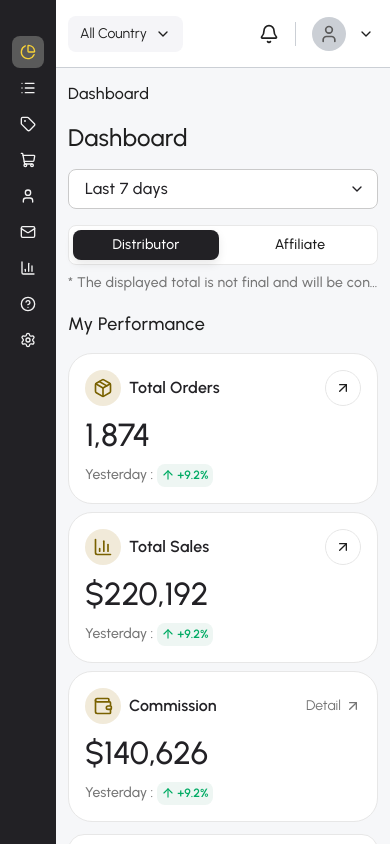
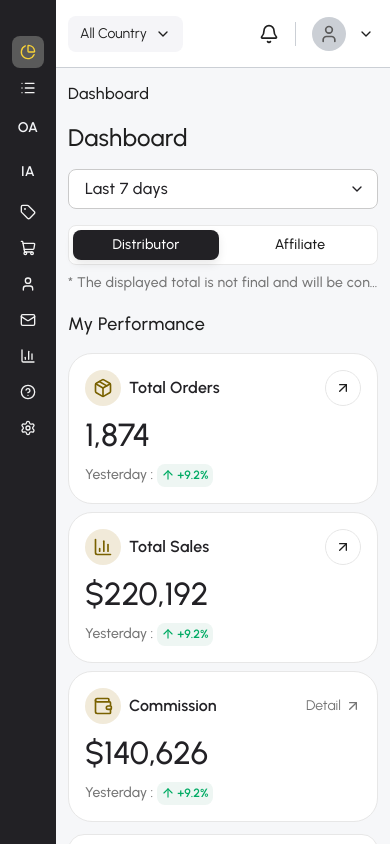
Before and after one commit to sangium47/aim-earn, a Next.js app: page /distributor/dashboard in a window 390 px wide. Both pictures are taken after a click on the button 28 px from the left and 88 px from the top of the page. Shown: the top 844 px of the page. Built offline with nearby package versions, Linux system fonts and the light colour scheme.

Commit message:
adjust sidebar for mobile

```diff
--- a/app/distributor/layout.tsx
+++ b/app/distributor/layout.tsx
@@ -26,7 +26,7 @@ import {
 /*  DATA                                                                       */
 /* -------------------------------------------------------------------------- */
 
-type NavChild = { label: string; href: string };
+type NavChild = { label: string; short: string; href: string };
 
 type NavItem = {
   label: string;
@@ -43,9 +43,14 @@ const NAV_ITEMS: NavItem[] = [
     Icon: List,
     collapsible: true,
     children: [
-      { label: "Own Affiliates", href: "/distributor/affiliate-list" },
+      {
+        label: "Own Affiliates",
+        short: "OA",
+        href: "/distributor/affiliate-list",
+      },
       {
         label: "Inactive Affiliates",
+        short: "IA",
         href: "/distributor/inactive-affiliate-list",
       },
     ],
@@ -55,8 +60,12 @@ const NAV_ITEMS: NavItem[] = [
     Icon: Tag,
     collapsible: true,
     children: [
-      { label: "Products", href: "/distributor/products" },
-      { label: "Promotions", href: "/distributor/products/promotions" },
+      { label: "Products", short: "PR", href: "/distributor/products" },
+      {
+        label: "Promotions",
+        short: "PM",
+        href: "/distributor/products/promotions",
+      },
     ],
   },
   {
@@ -64,8 +73,16 @@ const NAV_ITEMS: NavItem[] = [
     Icon: ShoppingCart,
     collapsible: true,
     children: [
-      { label: "Direct Orders", href: "/distributor/orders/direct" },
-      { label: "Affiliate Orders", href: "/distributor/orders/affiliate" },
+      {
+        label: "Direct Orders",
+        short: "DO",
+        href: "/distributor/orders/direct",
+      },
+      {
+        label: "Affiliate Orders",
+        short: "AO",
+        href: "/distributor/orders/affiliate",
+      },
     ],
   },
   {
@@ -73,9 +90,14 @@ const NAV_ITEMS: NavItem[] = [
     Icon: UserIcon,
     collapsible: true,
     children: [
-      { label: "Direct Customers", href: "/distributor/customers/direct" },
+      {
+        label: "Direct Customers",
+        short: "DC",
+        href: "/distributor/customers/direct",
+      },
       {
         label: "Affiliate Customers",
+        short: "AC",
         href: "/distributor/customers/affiliate",
       },
     ],
@@ -86,8 +108,8 @@ const NAV_ITEMS: NavItem[] = [
     Icon: BarChart3,
     collapsible: true,
     children: [
-      { label: "Sales", href: "/distributor/reports/sales" },
-      { label: "Payout", href: "/distributor/reports/payout" },
+      { label: "Sales", short: "SL", href: "/distributor/reports/sales" },
+      { label: "Payout", short: "PO", href: "/distributor/reports/payout" },
     ],
   },
   { label: "Support", Icon: HelpCircle, href: "/distributor/support" },
@@ -96,9 +118,9 @@ const NAV_ITEMS: NavItem[] = [
     Icon: Settings,
     collapsible: true,
     children: [
-      { label: "Bank Account", href: "/distributor/setting/bank" },
-      { label: "Reminder", href: "/distributor/setting/reminder" },
-      { label: "Country", href: "/distributor/setting/country" },
+      { label: "Bank Account", short: "BA", href: "/distributor/setting/bank" },
+      { label: "Reminder", short: "RM", href: "/distributor/setting/reminder" },
+      { label: "Country", short: "CT", href: "/distributor/setting/country" },
     ],
   },
 ];
@@ -184,7 +206,7 @@ function Sidebar() {
               )}
 
               {collapsible && children && isOpen ? (
-                <ul className={`hidden md:flex flex-col gap-1`}>
+                <ul className={`flex flex-col gap-1`}>
                   {children.map((child) => {
                     const childIsActive = isActive(child.href);
                     return (
@@ -193,13 +215,18 @@ function Sidebar() {
                           href={child.href}
                           aria-current={childIsActive ? "page" : undefined}
                           className={[
-                            "flex h-[40px] items-center rounded-md pl-9 px-3 text-sm leading-[1.4] tracking-[0.025em] transition-colors",
+                            "flex h-[40px] items-center justify-center md:justify-start rounded-md md:pl-9 md:px-3 text-sm leading-[1.4] tracking-[0.025em] transition-colors",
                             childIsActive
                               ? "bg-ink-secondary/30 text-brand"
                               : "text-surface-input hover:bg-white/5 hover:text-[#f3f3f3]",
                           ].join(" ")}
                         >
-                          {child.label}
+                          <span className="md:hidden font-semibold">
+                            {child.short}
+                          </span>
+                          <span className="hidden md:inline">
+                            {child.label}
+                          </span>
                         </Link>
                       </li>
                     );
```
